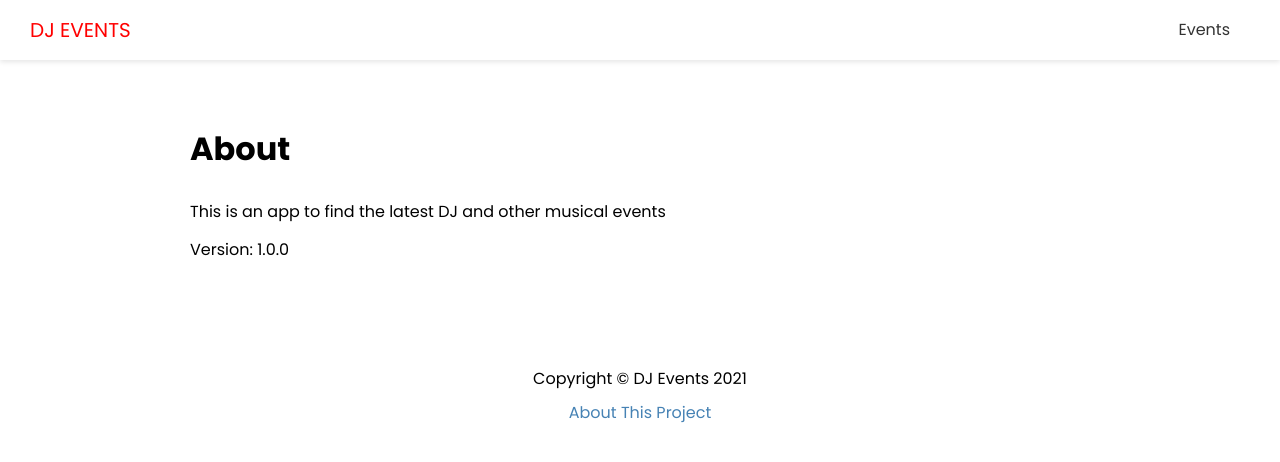
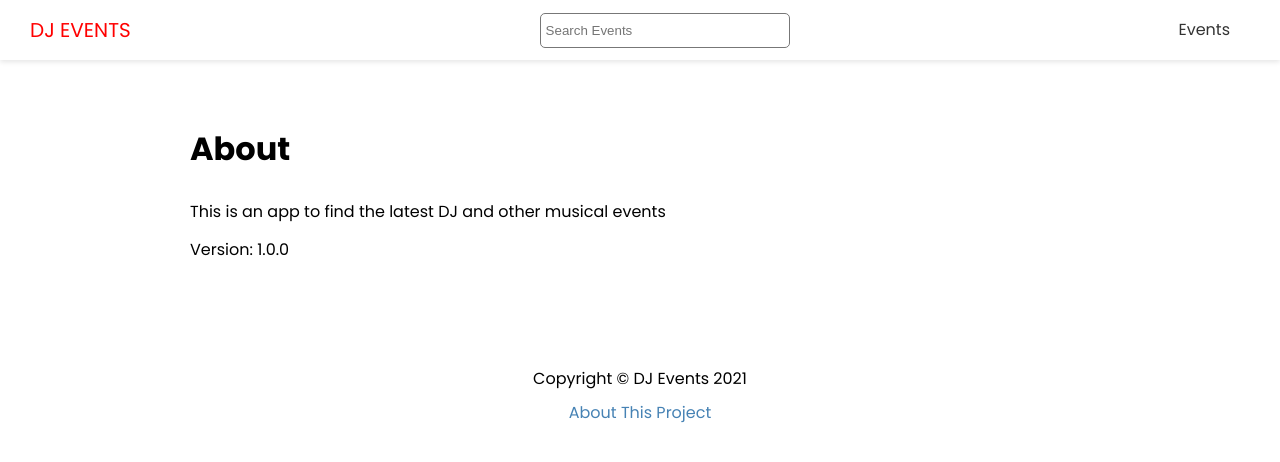
Before and after one commit to Ar8official/Meetups, a Next.js app: page /about in a window 1280 px wide. Shown: the top 462 px of the page. Built offline with nearby package versions, Linux system fonts and the light colour scheme.

Commit message:
Search functionality

```diff
--- a/components/Header.js
+++ b/components/Header.js
@@ -1,4 +1,5 @@
 import Link from 'next/link'
+import Search from './Search'
 import styles from '@/styles/Header.module.css'
 
 export default function Header() {
@@ -9,6 +10,8 @@
           <a>DJ Events</a>
         </Link>
       </div>
+
+      <Search />
 
       <nav>
         <ul>
--- /dev/null
+++ b/components/Search.js
@@ -0,0 +1,28 @@
+import { useState } from 'react'
+import { useRouter } from 'next/router'
+import styles from '@/styles/Search.module.css'
+
+export default function Search() {
+  const [term, setTerm] = useState('')
+
+  const router = useRouter()
+
+  const handleSubmit = (e) => {
+    e.preventDefault()
+    router.push(`/events/search?term=${term}`)
+    setTerm('')
+  }
+
+  return (
+    <div className={styles.search}>
+      <form onSubmit={handleSubmit}>
+        <input
+          type='text'
+          value={term}
+          onChange={(e) => setTerm(e.target.value)}
+          placeholder='Search Events'
+        />
+      </form>
+    </div>
+  )
+}
--- a/package.json
+++ b/package.json
@@ -9,6 +9,7 @@
   },
   "dependencies": {
     "next": "10.1.3",
+    "qs": "^6.10.1",
     "react": "17.0.2",
     "react-dom": "17.0.2",
     "react-icons": "^4.2.0"
--- /dev/null
+++ b/styles/Search.module.css
@@ -0,0 +1,7 @@
+.search input {
+  width: 250px;
+  height: 35px;
+  padding: 5px;
+  border: 1px #777 solid;
+  border-radius: 5px;
+}
```
Also changed, not shown: pages/events/search.js (added, +42 -0 lines), 1 other file (tests, documents, lock files or other folders).
